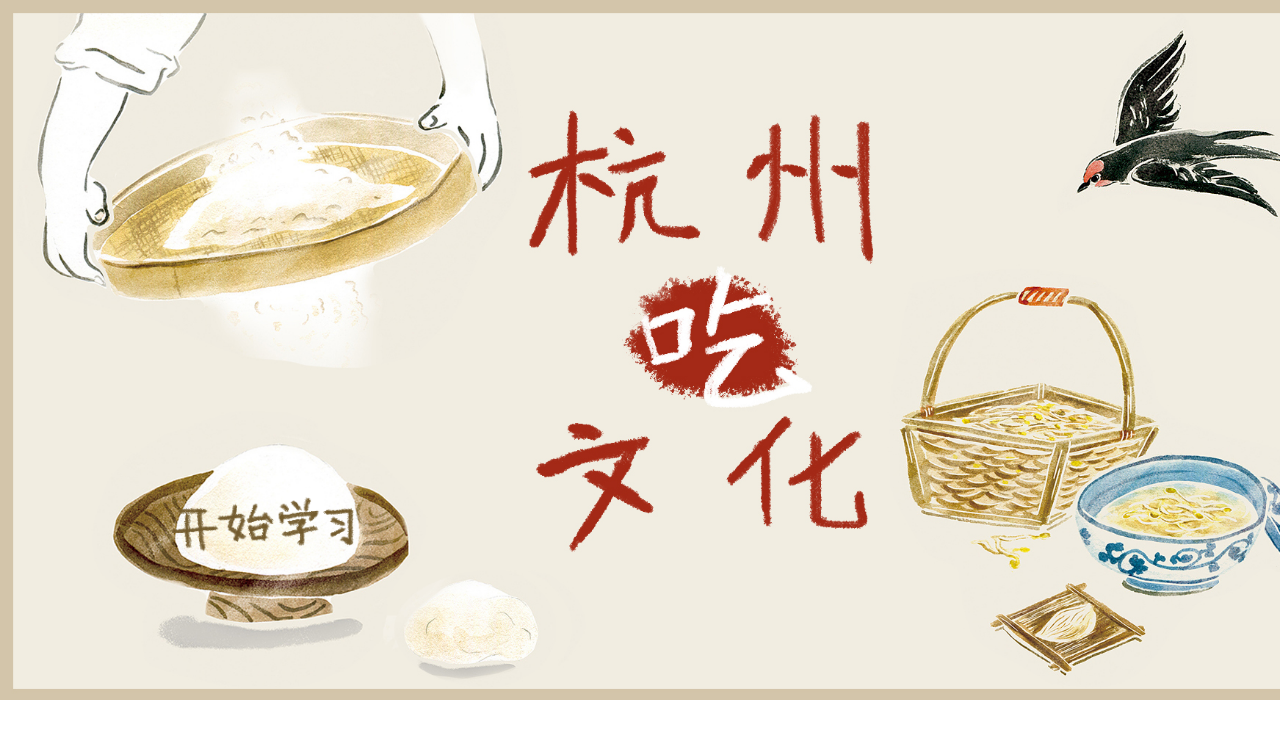
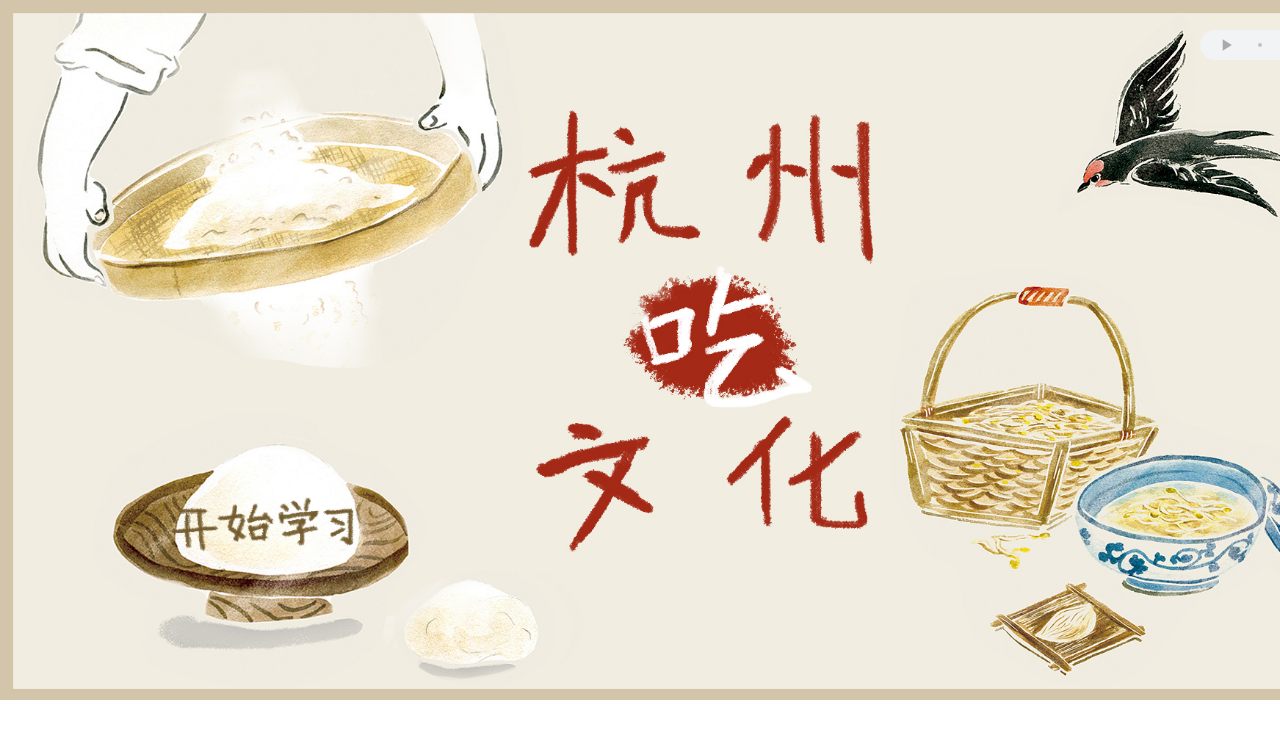
Before and after one commit to Hjmicc/HzFoodCulture, a plain HTML site: page index.html in a window 1280 px wide. Shown: the top 738 px of the page. Drawn offline with Linux system fonts and the light colour scheme.

Commit message:
Update index.html

```diff
--- a/index.html
+++ b/index.html
@@ -5,6 +5,13 @@
 <meta charset="UTF-8">
 <title>杭州吃文化</title>
 	<style type="text/css">
+		audio{
+         width: 120px;
+    height: 30px;
+    position: absolute;
+    top: 30px;
+    left: 1200px;
+     }
 		body,div{
 			margin: 0;
 			padding: 0;
@@ -41,6 +48,7 @@
 
 <body>
 	<div id="content">
+	<audio autoplay="autoplay" loop="loop" preload="auto" controls="controls" src="bgm/初夏雨後 - 谢明祥.mp3"></audio>
 	<div class="ksxx"><a href="navigation.html"><img alt="" src="images/ksxx.png" width="200px"></a></div>
 	</div>
 </body>
```
